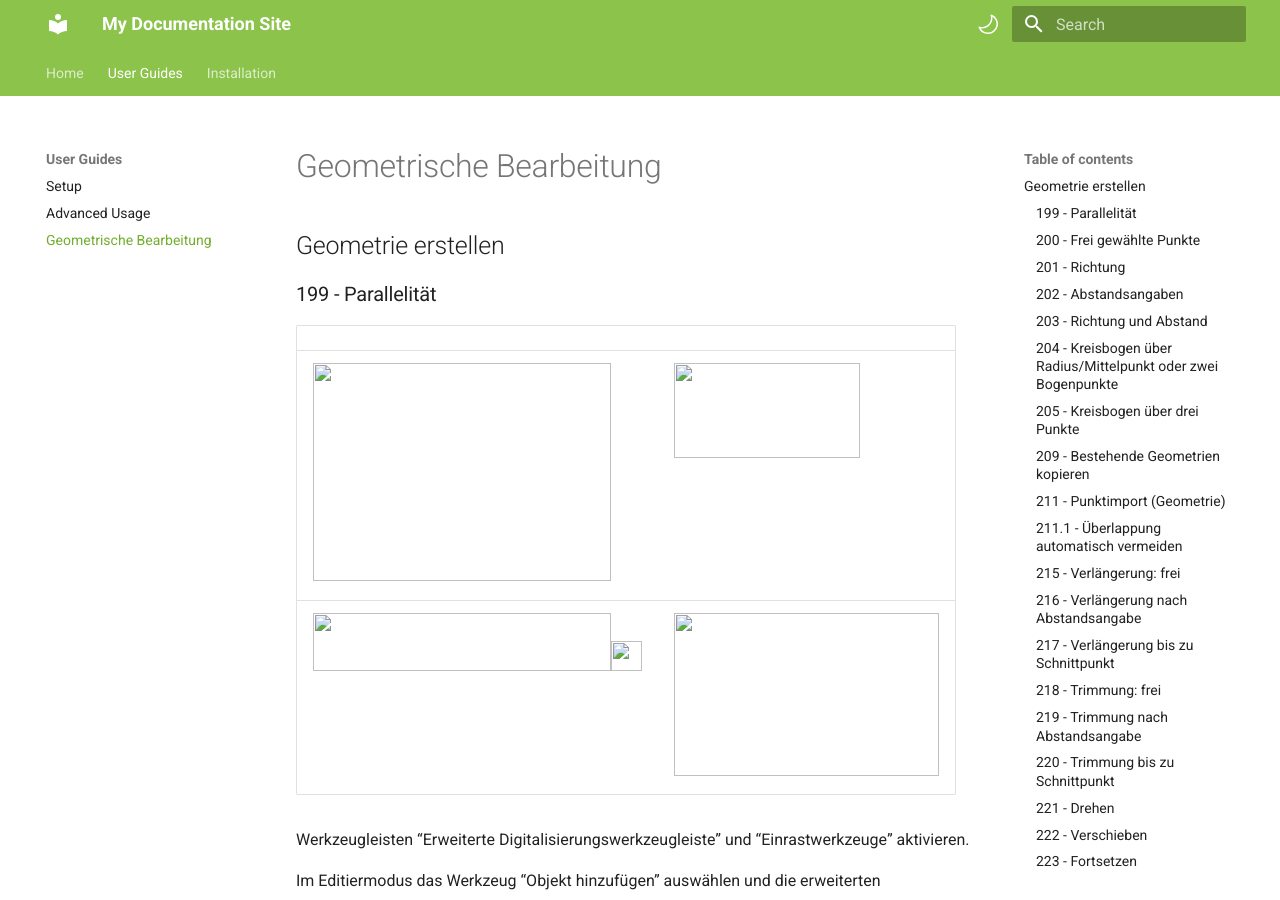
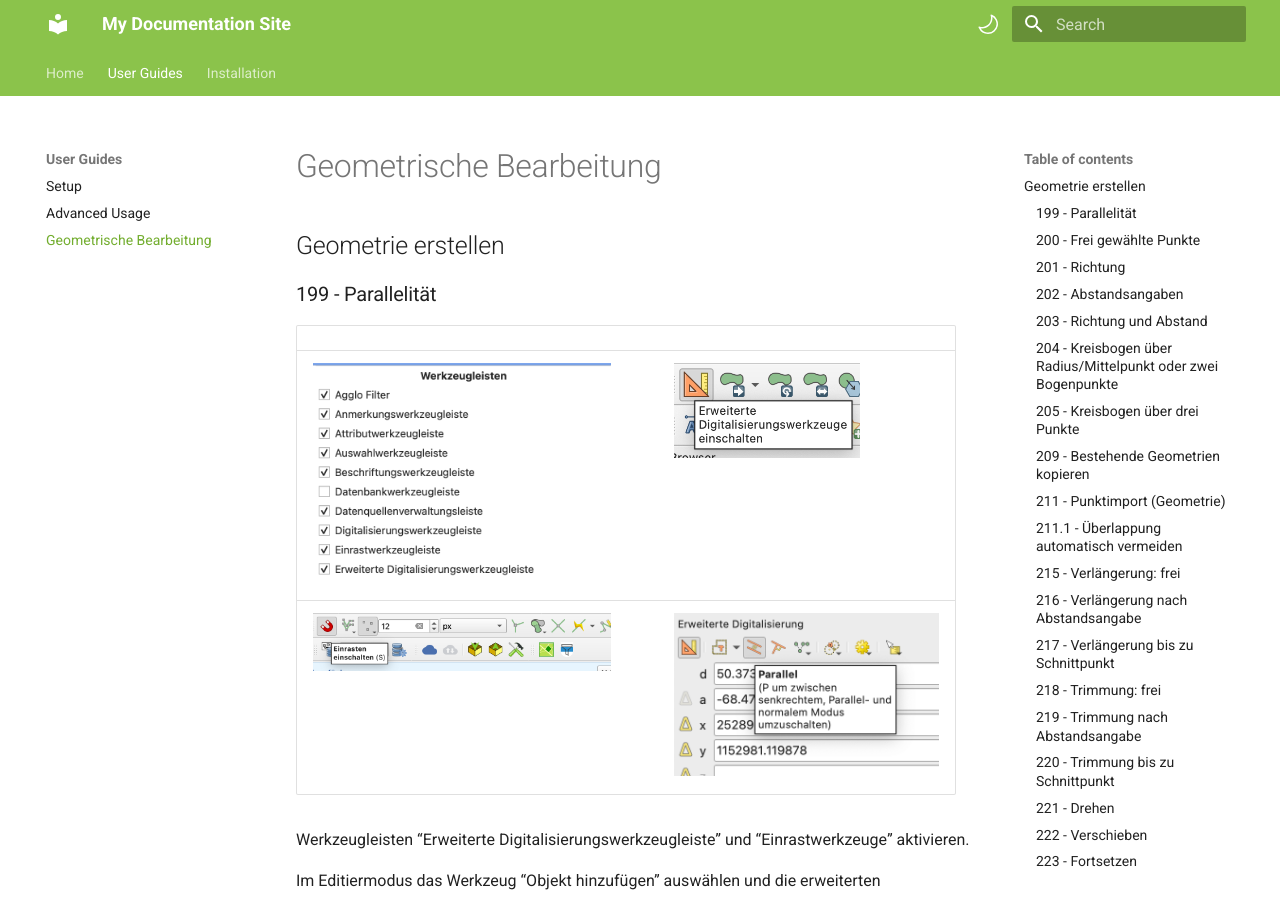
Before and after one commit to opengisch/av-qgis-documentation, an MkDocs documentation site: the page built from docs/guides/geometrische-bearbeitung.md, in a window 1280 px wide and 900 px high. Built offline with MkDocs 1.6.1 and Material for MkDocs 9.7.7, drawn with Linux system fonts in a browser that asks for light colours.

Commit message:
Fix image paths in Geometrische Bearbeitung page for directory URLs

```diff
--- a/docs/guides/geometrische-bearbeitung.md
+++ b/docs/guides/geometrische-bearbeitung.md
@@ -6,8 +6,8 @@
 
 |  |  |
 |----|----|
-| <img src="../assets/images/geometrische-bearbeitung/media/image34.png" style="width:3.10417in;height:2.27778in" /> | <img src="../assets/images/geometrische-bearbeitung/media/image44.png" style="width:1.94271in;height:0.99368in" /> |
-| <img src="../assets/images/geometrische-bearbeitung/media/image5.png" style="width:3.10417in;height:0.61111in" /><img src="../assets/images/geometrische-bearbeitung/media/image62.png" style="width:0.31771in;height:0.31771in" /> | <img src="../assets/images/geometrische-bearbeitung/media/image41.png" style="width:2.76563in;height:1.69888in" /> |
+| <img src="../../assets/images/geometrische-bearbeitung/media/image34.png" style="width:3.10417in;height:2.27778in" /> | <img src="../../assets/images/geometrische-bearbeitung/media/image44.png" style="width:1.94271in;height:0.99368in" /> |
+| <img src="../../assets/images/geometrische-bearbeitung/media/image5.png" style="width:3.10417in;height:0.61111in" /><img src="../../assets/images/geometrische-bearbeitung/media/image62.png" style="width:0.31771in;height:0.31771in" /> | <img src="../../assets/images/geometrische-bearbeitung/media/image41.png" style="width:2.76563in;height:1.69888in" /> |
 
 Werkzeugleisten “Erweiterte Digitalisierungswerkzeugleiste” und “Einrastwerkzeuge” aktivieren.
 
@@ -21,25 +21,25 @@ Snapping aktivieren, damit ein Segment ausgewählt werden kann, zu welchem paral
 
 Auf Punktlayer den Editiermodus einschalten. Das Werkzeug “Punktobjekt hinzufügen” auswählen. Auf der Karte mit einem Klick einen neuen Punkt erstellen.
 
-<img src="../assets/images/geometrische-bearbeitung/media/image43.png" style="width:3.07813in;height:1.24118in" />
+<img src="../../assets/images/geometrische-bearbeitung/media/image43.png" style="width:3.07813in;height:1.24118in" />
 
 ### 201 - Richtung
 
 In den erweiterten Digitalisierungswerkzeugen kann ein Winkel (Richtung) vorgegeben werden. Fürs direkte Zeichnen oder als Konstruktionslinie.
 
-<img src="../assets/images/geometrische-bearbeitung/media/image36.png" style="width:4.30483in;height:2.23256in" />
+<img src="../../assets/images/geometrische-bearbeitung/media/image36.png" style="width:4.30483in;height:2.23256in" />
 
 ### 202 - Abstandsangaben
 
 In den erweiterten Digitalisierungswerkzeugen kann ein Abstand vorgegeben werden. Fürs direkte Zeichnen oder als Konstruktionslinie.
 
-<img src="../assets/images/geometrische-bearbeitung/media/image42.png" style="width:4.30729in;height:2.40905in" />
+<img src="../../assets/images/geometrische-bearbeitung/media/image42.png" style="width:4.30729in;height:2.40905in" />
 
 ### 203 - Richtung und Abstand
 
 Eine Kombination aus Richtung und Abstand ist möglich - fürs direkte Zeichnen oder als Konstruktionslinie.
 
-<img src="../assets/images/geometrische-bearbeitung/media/image20.png" style="width:4.27604in;height:2.23375in" />
+<img src="../../assets/images/geometrische-bearbeitung/media/image20.png" style="width:4.27604in;height:2.23375in" />
 
 <table>
 <colgroup>
@@ -57,17 +57,17 @@ Eine Kombination aus Richtung und Abstand ist möglich - fürs direkte Zeichnen
 
 Mit der “Werkzeugleiste für Formen” können Kreise über Radius und Mittelpunkt oder zwei Bogenpunkte erstellt werden. Die gleiche Funktion ist für Kreisbögen nicht verfügbar.
 
-<img src="../assets/images/geometrische-bearbeitung/media/image32.png" style="width:3.38854in;height:1.3867in" />
+<img src="../../assets/images/geometrische-bearbeitung/media/image32.png" style="width:3.38854in;height:1.3867in" />
 
 Kreisbögen können in der “Werkzeugleiste für Formen” mit zwei Bogenpunkten und der Angabe des Radius erstellt werden.
 
-<img src="../assets/images/geometrische-bearbeitung/media/image6.png" style="width:2.95373in;height:1.64677in" /><img src="../assets/images/geometrische-bearbeitung/media/image40.png" style="width:2.35524in;height:0.43179in" />
+<img src="../../assets/images/geometrische-bearbeitung/media/image6.png" style="width:2.95373in;height:1.64677in" /><img src="../../assets/images/geometrische-bearbeitung/media/image40.png" style="width:2.35524in;height:0.43179in" />
 
 ### 205 - Kreisbogen über drei Punkte
 
 Mit der Standard “Digitalisierungswerkzeugleiste” und der Einstellung “mit Kurven digitalisieren” wird der Kreisbogen wird über 3 Punkte gezeichnet.
 
-<img src="../assets/images/geometrische-bearbeitung/media/image18.png" style="width:2.78646in;height:1.59359in" /> <img src="../assets/images/geometrische-bearbeitung/media/image49.png" style="width:1.74479in;height:1.60123in" />
+<img src="../../assets/images/geometrische-bearbeitung/media/image18.png" style="width:2.78646in;height:1.59359in" /> <img src="../../assets/images/geometrische-bearbeitung/media/image49.png" style="width:1.74479in;height:1.60123in" />
 
 ### 209 - Bestehende Geometrien kopieren
 
@@ -77,7 +77,7 @@ Ziellayer in Editiermodus schalten und die entsprechende Attributtabelle öffnen
 
 ### 211 - Punktimport (Geometrie)
 
-<img src="../assets/images/geometrische-bearbeitung/media/image15.png" style="width:6.5in;height:1.34722in" />
+<img src="../../assets/images/geometrische-bearbeitung/media/image15.png" style="width:6.5in;height:1.34722in" />
 
 Menu **Layer \> Layer hinzufügen** und Typ auswählen:
 
@@ -89,7 +89,7 @@ Ein Layer kann auch über Drag&Drop ins QGIS-Projekt gezogen werden.
 
 In der Einrastwerkzeugleiste das “topologische Editieren” aktivieren und die Überlappungsregeln festlegen.
 
-<img src="../assets/images/geometrische-bearbeitung/media/image31.png" style="width:3.91146in;height:1.09696in" />
+<img src="../../assets/images/geometrische-bearbeitung/media/image31.png" style="width:3.91146in;height:1.09696in" />
 
 Bei der erweiterten Konfiguration können die Überlappungsregeln pro Layer individuell festgelegt werden.
 
@@ -97,19 +97,19 @@ Bei der erweiterten Konfiguration können die Überlappungsregeln pro Layer indi
 
 Mit dem Stützpunktwerkzeug kann eine Geometrie frei verlängert werden.
 
-<img src="../assets/images/geometrische-bearbeitung/media/image21.png" style="width:1.83142in;height:1.03344in" /> <img src="../assets/images/geometrische-bearbeitung/media/image3.png" style="width:1.77452in;height:1.03259in" />
+<img src="../../assets/images/geometrische-bearbeitung/media/image21.png" style="width:1.83142in;height:1.03344in" /> <img src="../../assets/images/geometrische-bearbeitung/media/image3.png" style="width:1.77452in;height:1.03259in" />
 
 ### 216 - Verlängerung nach Abstandsangabe
 
 Mit Stützpunktwerkzeug und den erweiterten Digitalisierungswerkzeugen kann eine Geometrie um einen bestimmten Abstand verlängert werden.
 
-<img src="../assets/images/geometrische-bearbeitung/media/image1.png" style="width:3.70313in;height:1.40433in" />
+<img src="../../assets/images/geometrische-bearbeitung/media/image1.png" style="width:3.70313in;height:1.40433in" />
 
 ### 217 - Verlängerung bis zu Schnittpunkt
 
 “Objekt abschneiden/verlängern Werkzeug” aktivieren. Wichtig: Einrasten muss auf alle Layer und Segmente aktiviert sein.
 
-<img src="../assets/images/geometrische-bearbeitung/media/image22.png" style="width:4.05729in;height:1.71655in" />
+<img src="../../assets/images/geometrische-bearbeitung/media/image22.png" style="width:4.05729in;height:1.71655in" />
 
 [<u>https://docs.qgis.org/4.2/en/docs/user_manual/working_with_vector/editing_geometry_attributes.html#trim-extend-feature</u>](https://docs.qgis.org/4.2/en/docs/user_manual/working_with_vector/editing_geometry_attributes.html#trim-extend-feature)
 
@@ -117,17 +117,17 @@ Mit Stützpunktwerkzeug und den erweiterten Digitalisierungswerkzeugen kann eine
 
 In der Einrastwerkzeugleiste das Einrasten auf Schnittpunkte aktivieren.
 
-<img src="../assets/images/geometrische-bearbeitung/media/image4.png" style="width:1.89063in;height:0.86271in" />
+<img src="../../assets/images/geometrische-bearbeitung/media/image4.png" style="width:1.89063in;height:0.86271in" />
 
 Mit den erweiterten Digitalisierungswerkzeugen den Parallelmodus aktivieren und auf der bestehenden Linie anwenden um den letzten Knotenpunkt bis zum Schnittpunkt zu verlängern oder verkürzen.
 
-<img src="../assets/images/geometrische-bearbeitung/media/image33.png" style="width:2.59896in;height:2.11016in" />
+<img src="../../assets/images/geometrische-bearbeitung/media/image33.png" style="width:2.59896in;height:2.11016in" />
 
 ### 218 - Trimmung: frei
 
 “Objekt abschneiden/verlängern Werkzeug” aktivieren.
 
-<img src="../assets/images/geometrische-bearbeitung/media/image22.png" style="width:4.05729in;height:1.71655in" />
+<img src="../../assets/images/geometrische-bearbeitung/media/image22.png" style="width:4.05729in;height:1.71655in" />
 
 [<u>https://docs.qgis.org/4.2/en/docs/user_manual/working_with_vector/editing_geometry_attributes.html#trim-extend-feature</u>](https://docs.qgis.org/4.2/en/docs/user_manual/working_with_vector/editing_geometry_attributes.html#trim-extend-feature)
 
@@ -135,23 +135,23 @@ Mit den erweiterten Digitalisierungswerkzeugen den Parallelmodus aktivieren und
 
 Mit dem Stützpunktwerkzeug und den erweiterten Digitalisierungswerkzeuge kann eine Geometrie um einen bestimmten Abstand getrimmt werden.
 
-<img src="../assets/images/geometrische-bearbeitung/media/image39.png" style="width:2.65625in;height:1.71875in" />
+<img src="../../assets/images/geometrische-bearbeitung/media/image39.png" style="width:2.65625in;height:1.71875in" />
 
 ### 220 - Trimmung bis zu Schnittpunkt
 
 “Objekt abschneiden/verlängern Werkzeug” aktivieren. Wichtig: Einrasten muss auf alle Layer und Segmente aktiviert sein.
 
-<img src="../assets/images/geometrische-bearbeitung/media/image22.png" style="width:4.05729in;height:1.71655in" />
+<img src="../../assets/images/geometrische-bearbeitung/media/image22.png" style="width:4.05729in;height:1.71655in" />
 
-### 221 - Drehen<img src="../assets/images/geometrische-bearbeitung/media/image62.png" style="width:0.38021in;height:0.38021in" />
+### 221 - Drehen<img src="../../assets/images/geometrische-bearbeitung/media/image62.png" style="width:0.38021in;height:0.38021in" />
 
-<img src="../assets/images/geometrische-bearbeitung/media/image53.png" style="width:6.5in;height:2.08333in" />
+<img src="../../assets/images/geometrische-bearbeitung/media/image53.png" style="width:6.5in;height:2.08333in" />
 
 **Erweiterte Digitalisierungswerkzeuge \> Drehen**.
 
-### 222 - Verschieben<img src="../assets/images/geometrische-bearbeitung/media/image62.png" style="width:0.38021in;height:0.38021in" />
+### 222 - Verschieben<img src="../../assets/images/geometrische-bearbeitung/media/image62.png" style="width:0.38021in;height:0.38021in" />
 
-<img src="../assets/images/geometrische-bearbeitung/media/image48.png" style="width:3.70313in;height:1.9685in" />
+<img src="../../assets/images/geometrische-bearbeitung/media/image48.png" style="width:3.70313in;height:1.9685in" />
 
 Erweiterte Digitalisierungswerkzeuge \> Verschieben.
 
@@ -159,11 +159,11 @@ Erweiterte Digitalisierungswerkzeuge \> Verschieben.
 
 Gerade beliebig fortsetzen. Mit dem Stützpunktwerkzeug ans Ende einer Linie, auf das “+” klicken und Linie fortsetzen.
 
-<img src="../assets/images/geometrische-bearbeitung/media/image38.png" style="width:1.23958in;height:2.42708in" />
+<img src="../../assets/images/geometrische-bearbeitung/media/image38.png" style="width:1.23958in;height:2.42708in" />
 
 ### 224 - Stützpunkt löschen
 
-<img src="../assets/images/geometrische-bearbeitung/media/image29.png" style="width:1.86458in;height:1.33333in" /> <img src="../assets/images/geometrische-bearbeitung/media/image55.png" style="width:3.04743in;height:1.94859in" />
+<img src="../../assets/images/geometrische-bearbeitung/media/image29.png" style="width:1.86458in;height:1.33333in" /> <img src="../../assets/images/geometrische-bearbeitung/media/image55.png" style="width:3.04743in;height:1.94859in" />
 
 Mit dem Stützpunktwerkzeug können ausgewählte Stützpunkte gelöscht werden. Über die Pfeiltasten der Tastatur (oder direkt über Mausklick) können die verschiedenen Stützpunkte angewählt und mit **Delete** gelöscht werden.
 
@@ -171,7 +171,7 @@ Mit dem Stützpunktwerkzeug können ausgewählte Stützpunkte gelöscht werden.
 
 Mit dem Stützpunktwerkzeug können neue Stützpunkte hinzugefügt werden (über Doppelklick, oder über das "+"-Zeichen auf der Geometrie)
 
-<img src="../assets/images/geometrische-bearbeitung/media/image26.png" style="width:2.33371in;height:1.92188in" /> <img src="../assets/images/geometrische-bearbeitung/media/image8.png" style="width:3.21354in;height:1.15134in" />
+<img src="../../assets/images/geometrische-bearbeitung/media/image26.png" style="width:2.33371in;height:1.92188in" /> <img src="../../assets/images/geometrische-bearbeitung/media/image8.png" style="width:3.21354in;height:1.15134in" />
 
 ### 226 - Kopieren
 
@@ -179,23 +179,23 @@ Kopie der bestehenden Geometrie inkl. Attribute.
 
 Entweder mit **Aktionswerkzeug** aus der Attributwerkzeugleiste. Falls “Objekt duplizieren und digitalisieren” ausgewählt wird, muss die Geometrie neu gezeichnet werden, nur die Attribute werden von der Ursprungsgeometrie übernommen. Bei “Objekt duplizieren” wird das Objekt exakt am selben Ort dupliziert wie die Ursprungsgeometrie. Das kopierte Objekt muss anschliessend verschoben werden (siehe unten).
 
-<img src="../assets/images/geometrische-bearbeitung/media/image35.png" style="width:2.86979in;height:1.03082in" /><img src="../assets/images/geometrische-bearbeitung/media/image62.png" style="width:0.54688in;height:0.38542in" />
+<img src="../../assets/images/geometrische-bearbeitung/media/image35.png" style="width:2.86979in;height:1.03082in" /><img src="../../assets/images/geometrische-bearbeitung/media/image62.png" style="width:0.54688in;height:0.38542in" />
 
-Oder über die Digitalisierungswerkzeugleiste und die Funktionen “Objekte kopieren”, “Objekte einfügen”. Anschliessend kann über die erweiterte Digitalisierungswerkzeugleiste das eingefügte Objekt verschoben werden.<img src="../assets/images/geometrische-bearbeitung/media/image62.png" style="width:0.38021in;height:0.38021in" /><img src="../assets/images/geometrische-bearbeitung/media/image62.png" style="width:0.38542in;height:0.38542in" />
+Oder über die Digitalisierungswerkzeugleiste und die Funktionen “Objekte kopieren”, “Objekte einfügen”. Anschliessend kann über die erweiterte Digitalisierungswerkzeugleiste das eingefügte Objekt verschoben werden.<img src="../../assets/images/geometrische-bearbeitung/media/image62.png" style="width:0.38021in;height:0.38021in" /><img src="../../assets/images/geometrische-bearbeitung/media/image62.png" style="width:0.38542in;height:0.38542in" />
 
-<img src="../assets/images/geometrische-bearbeitung/media/image23.png" style="width:3.58854in;height:0.83414in" /> <img src="../assets/images/geometrische-bearbeitung/media/image10.png" style="width:1.71202in;height:0.85106in" />
+<img src="../../assets/images/geometrische-bearbeitung/media/image23.png" style="width:3.58854in;height:0.83414in" /> <img src="../../assets/images/geometrische-bearbeitung/media/image10.png" style="width:1.71202in;height:0.85106in" />
 
 ### 227 - Parallel kopieren
 
 Wie unter 209 im Aktionswerkzeug “Objekt duplizieren” das gewählte Objekt duplizieren. In den erweiterten Digitalisierungswerkzeugen “Objekt verschieben” auswählen, den Parallelmodus aktivieren (siehe 199) und das Segment, zu welchem parallel eingefügt werden soll, anwählen.
 
-<img src="../assets/images/geometrische-bearbeitung/media/image12.png" style="width:2.15376in;height:2.86323in" />
+<img src="../../assets/images/geometrische-bearbeitung/media/image12.png" style="width:2.15376in;height:2.86323in" />
 
 ### 231 - Teilen: Gerade-Gerade
 
 Erweiterte Digitalisierungswerkzeuge \> Objekte zerteilen
 
-<img src="../assets/images/geometrische-bearbeitung/media/image47.png" style="width:1.77604in;height:1.0683in" /> <img src="../assets/images/geometrische-bearbeitung/media/image13.png" style="width:1.71504in;height:1.44508in" /> <img src="../assets/images/geometrische-bearbeitung/media/image9.png" style="width:1.44353in;height:1.07575in" />
+<img src="../../assets/images/geometrische-bearbeitung/media/image47.png" style="width:1.77604in;height:1.0683in" /> <img src="../../assets/images/geometrische-bearbeitung/media/image13.png" style="width:1.71504in;height:1.44508in" /> <img src="../../assets/images/geometrische-bearbeitung/media/image9.png" style="width:1.44353in;height:1.07575in" />
 
 Oder, falls ein ganzes Layer durch ein anderes Layer zerteilt werden soll: Werkzeugkiste \> Mit Linien teilen.
 
@@ -207,9 +207,9 @@ Wie 231.
 
 Kann durch eine Polylinie gelöst werden (ausreichend laut interner Diskussion). Siehe 231.
 
-### 237 - Löschen von Geometrien<img src="../assets/images/geometrische-bearbeitung/media/image62.png" style="width:0.38021in;height:0.38021in" />
+### 237 - Löschen von Geometrien<img src="../../assets/images/geometrische-bearbeitung/media/image62.png" style="width:0.38021in;height:0.38021in" />
 
-<img src="../assets/images/geometrische-bearbeitung/media/image17.png" style="width:3.67849in;height:2.55711in" />
+<img src="../../assets/images/geometrische-bearbeitung/media/image17.png" style="width:3.67849in;height:2.55711in" />
 
 Im Editiermodus mit dem Selektierwerkzeug die zu löschende-n Geometrie-n auswählen und das Werkzeug “Ausgewähltes löschen” verwenden.
 
@@ -221,7 +221,7 @@ Im Editiermodus mit dem Selektierwerkzeug die zu löschende-n Geometrie-n auswä
 
 242 - Messen von Fläche
 
-<img src="../assets/images/geometrische-bearbeitung/media/image30.png" style="width:1.97326in;height:1.41383in" />
+<img src="../../assets/images/geometrische-bearbeitung/media/image30.png" style="width:1.97326in;height:1.41383in" />
 
 ### 244-246, 250 Fangfunktionen
 
@@ -235,19 +235,19 @@ Einrastwerkzeugleiste aktivieren.
 
 250 - Fangfunktion: Zentrumspunkt
 
-<img src="../assets/images/geometrische-bearbeitung/media/image25.png" style="width:2.89483in;height:1.94271in" /> <img src="../assets/images/geometrische-bearbeitung/media/image46.png" style="width:1.41959in;height:1.1847in" />
+<img src="../../assets/images/geometrische-bearbeitung/media/image25.png" style="width:2.89483in;height:1.94271in" /> <img src="../../assets/images/geometrische-bearbeitung/media/image46.png" style="width:1.41959in;height:1.1847in" />
 
 ### 247 Fangfunktion: Erweiterter Schnittpunkt
 
 Zwei Konstruktionslinien (parallel) zu den Geraden ziehen, für welche der erweiterte Schnittpunkt angezeigt werden soll. Auf den Schnittpunkt kann gesnappt werden.
 
-<img src="../assets/images/geometrische-bearbeitung/media/image37.png" style="width:2.58854in;height:2.4677in" />
+<img src="../../assets/images/geometrische-bearbeitung/media/image37.png" style="width:2.58854in;height:2.4677in" />
 
 ### 251 - Fangfunktion: Rechtwinkel/Quadrant
 
 In der erweiterten Digitalisierung das Einrasten auf übliche Winkel aktivieren. Oder mit entsprechenden Konstruktionslinien arbeiten.
 
-<img src="../assets/images/geometrische-bearbeitung/media/image14.png" style="width:5.01042in;height:3.89583in" />
+<img src="../../assets/images/geometrische-bearbeitung/media/image14.png" style="width:5.01042in;height:3.89583in" />
 
 ###
 
@@ -255,21 +255,21 @@ In der erweiterten Digitalisierung das Einrasten auf übliche Winkel aktivieren.
 
 Snapping an Segment und Vertex aktivieren.
 
-<img src="../assets/images/geometrische-bearbeitung/media/image7.png" style="width:3.125in;height:1.93056in" />
+<img src="../../assets/images/geometrische-bearbeitung/media/image7.png" style="width:3.125in;height:1.93056in" />
 
 Um den nächstgelegenen Punkt an der Kante zu finden, in der erweiterten Digitalisierung den senkrechten Modus einschalten.
 
-<img src="../assets/images/geometrische-bearbeitung/media/image19.png" style="width:2.84294in;height:1.47531in" />
+<img src="../../assets/images/geometrische-bearbeitung/media/image19.png" style="width:2.84294in;height:1.47531in" />
 
 ### 253 - Fangfunktion: Lotfusspunkt
 
 Snapping an Segment und Vertex aktivieren.
 
-<img src="../assets/images/geometrische-bearbeitung/media/image7.png" style="width:3.125in;height:1.93056in" />
+<img src="../../assets/images/geometrische-bearbeitung/media/image7.png" style="width:3.125in;height:1.93056in" />
 
 Um den Lotfusspunkt zu finden, in der erweiterten Digitalisierung den senkrechten Modus einschalten.
 
-<img src="../assets/images/geometrische-bearbeitung/media/image19.png" style="width:2.84294in;height:1.47531in" />
+<img src="../../assets/images/geometrische-bearbeitung/media/image19.png" style="width:2.84294in;height:1.47531in" />
 
 ### 254 - Fangfunktion: Schwerpunkt
 
@@ -279,23 +279,23 @@ Siehe 250.
 
 Punkte gelten als Stützpunkte, man kann also darauf snappen. In den erweiterten Optionen können die Einstellungen für jedes Layer individuell vorgenommen werden. Es könnte also z.B. nur auf das Grenzpunktlayer gesnappt werden.
 
-<img src="../assets/images/geometrische-bearbeitung/media/image31.png" style="width:3.91146in;height:1.09696in" />
+<img src="../../assets/images/geometrische-bearbeitung/media/image31.png" style="width:3.91146in;height:1.09696in" />
 
-<img src="../assets/images/geometrische-bearbeitung/media/image45.png" style="width:6.5in;height:1.50449in" />
+<img src="../../assets/images/geometrische-bearbeitung/media/image45.png" style="width:6.5in;height:1.50449in" />
 
 ### 258 - Auswahl in Tabelle markiert Geometrie in Karte
 
 Karte und Tabelle sind verknüpft.
 
-<img src="../assets/images/geometrische-bearbeitung/media/image52.png" style="width:2.65698in;height:2.38021in" />
+<img src="../../assets/images/geometrische-bearbeitung/media/image52.png" style="width:2.65698in;height:2.38021in" />
 
-Auswahlwerkzeuge in der Tabelle: <img src="../assets/images/geometrische-bearbeitung/media/image28.png" style="width:2.26847in;height:0.38989in" />
+Auswahlwerkzeuge in der Tabelle: <img src="../../assets/images/geometrische-bearbeitung/media/image28.png" style="width:2.26847in;height:0.38989in" />
 
 ### 259 - Auswahl in Karte markiert in Tabelle
 
 Siehe 258
 
-Auswahlwerkzeuge in der Karte: <img src="../assets/images/geometrische-bearbeitung/media/image54.png" style="width:1.78324in;height:0.39923in" />
+Auswahlwerkzeuge in der Karte: <img src="../../assets/images/geometrische-bearbeitung/media/image54.png" style="width:1.78324in;height:0.39923in" />
 
 ### 264 - Orientiertes Symbol: Parallel zu Gerade
 
@@ -303,9 +303,9 @@ Symbole sind sehr flexibel. Offsets parallel der Linie sind klar möglich. Symbo
 
 Über das Layer Styling Panel (oder über die Eigenschaften des Layers \> Symbologie) auf die Einstellungen zugreifen.
 
-<img src="../assets/images/geometrische-bearbeitung/media/image51.png" style="width:4.4865in;height:2.79688in" />
+<img src="../../assets/images/geometrische-bearbeitung/media/image51.png" style="width:4.4865in;height:2.79688in" />
 
-<img src="../assets/images/geometrische-bearbeitung/media/image16.png" style="width:2.83854in;height:1.97504in" />
+<img src="../../assets/images/geometrische-bearbeitung/media/image16.png" style="width:2.83854in;height:1.97504in" />
 
 Wenn nötig können bei Markierungslinien und gestrichelten Linien einzelne Markierungen noch manuell justiert werden.
 
@@ -319,26 +319,26 @@ Falls Symbole komplett frei gesetzt werden sollen, kann man auf Annotations/Labe
 
 ### 266 - Orientiertes Symbol: Drehwinkel eingeben
 
-Symbole sind sehr flexibel. Symbole können auch rotiert werden. <img src="../assets/images/geometrische-bearbeitung/media/image2.png" style="width:2.45703in;height:3.45313in" />
+Symbole sind sehr flexibel. Symbole können auch rotiert werden. <img src="../../assets/images/geometrische-bearbeitung/media/image2.png" style="width:2.45703in;height:3.45313in" />
 
 ### 268 - Orientierter Text: Parallel zu Gerade
 
 Per default wird Text parallel der Linien gesetzt.
 
-<img src="../assets/images/geometrische-bearbeitung/media/image11.png" style="width:2.26246in;height:1.78683in" />
+<img src="../../assets/images/geometrische-bearbeitung/media/image11.png" style="width:2.26246in;height:1.78683in" />
 
 ### 269 - Orientierter Text: Frei
 
 Labels können zusätzlich über die Label Toolbar individuell platziert, rotiert, etc. werden.
 
-<img src="../assets/images/geometrische-bearbeitung/media/image24.png" style="width:3.46875in;height:0.44792in" />
+<img src="../../assets/images/geometrische-bearbeitung/media/image24.png" style="width:3.46875in;height:0.44792in" />
 
 ### 270 - Orientierter Text: Drehwinkel eingeben
 
 Rotation kann geometrieabhängig gemacht werden (Polygons), oder vertikal/horizontal. Bei Linien zusätzlich parallel der Linie, curved oder horizontal.
 
-<img src="../assets/images/geometrische-bearbeitung/media/image27.png" style="width:6.5in;height:2.11111in" />
+<img src="../../assets/images/geometrische-bearbeitung/media/image27.png" style="width:6.5in;height:2.11111in" />
 
 Oder wenn "Abstand vom Zentrum" als Modus ausgewählt wird:
 
-<img src="../assets/images/geometrische-bearbeitung/media/image50.png" style="width:4.1513in;height:4.07813in" />
+<img src="../../assets/images/geometrische-bearbeitung/media/image50.png" style="width:4.1513in;height:4.07813in" />
```
